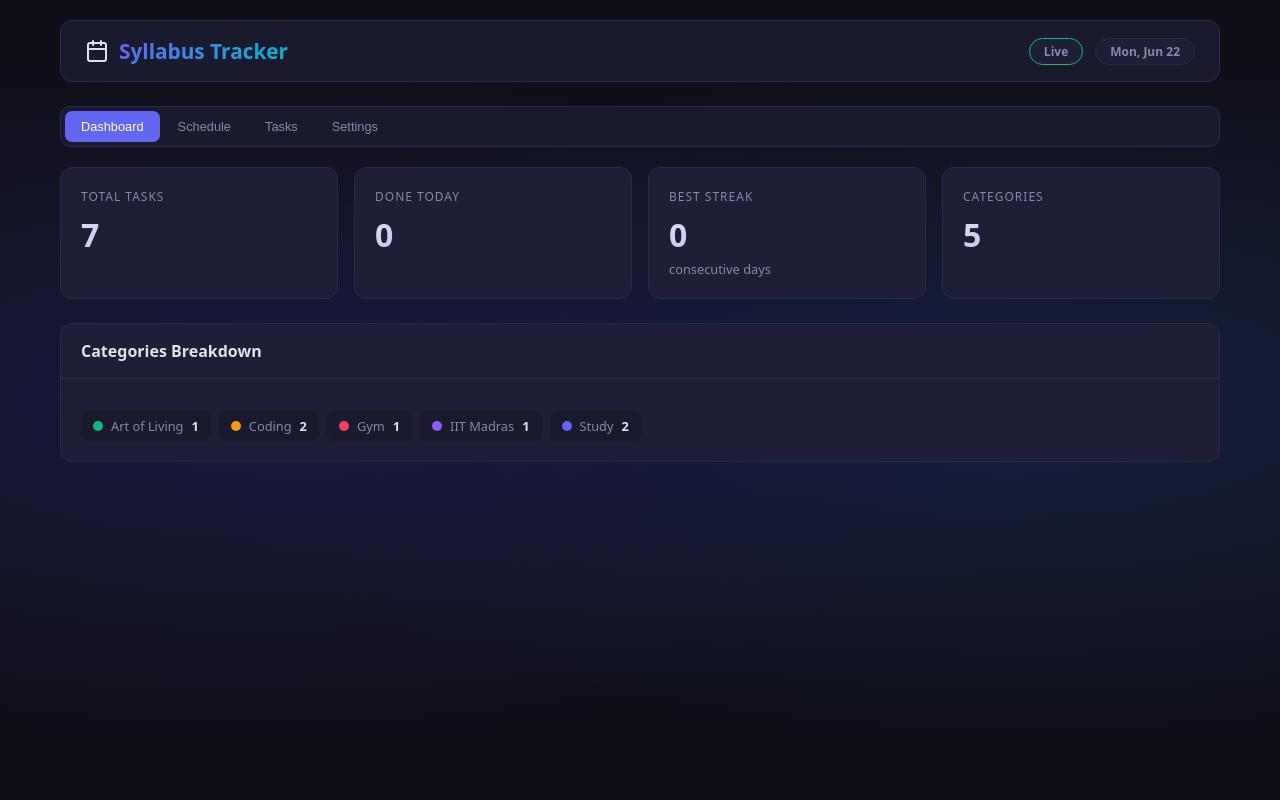
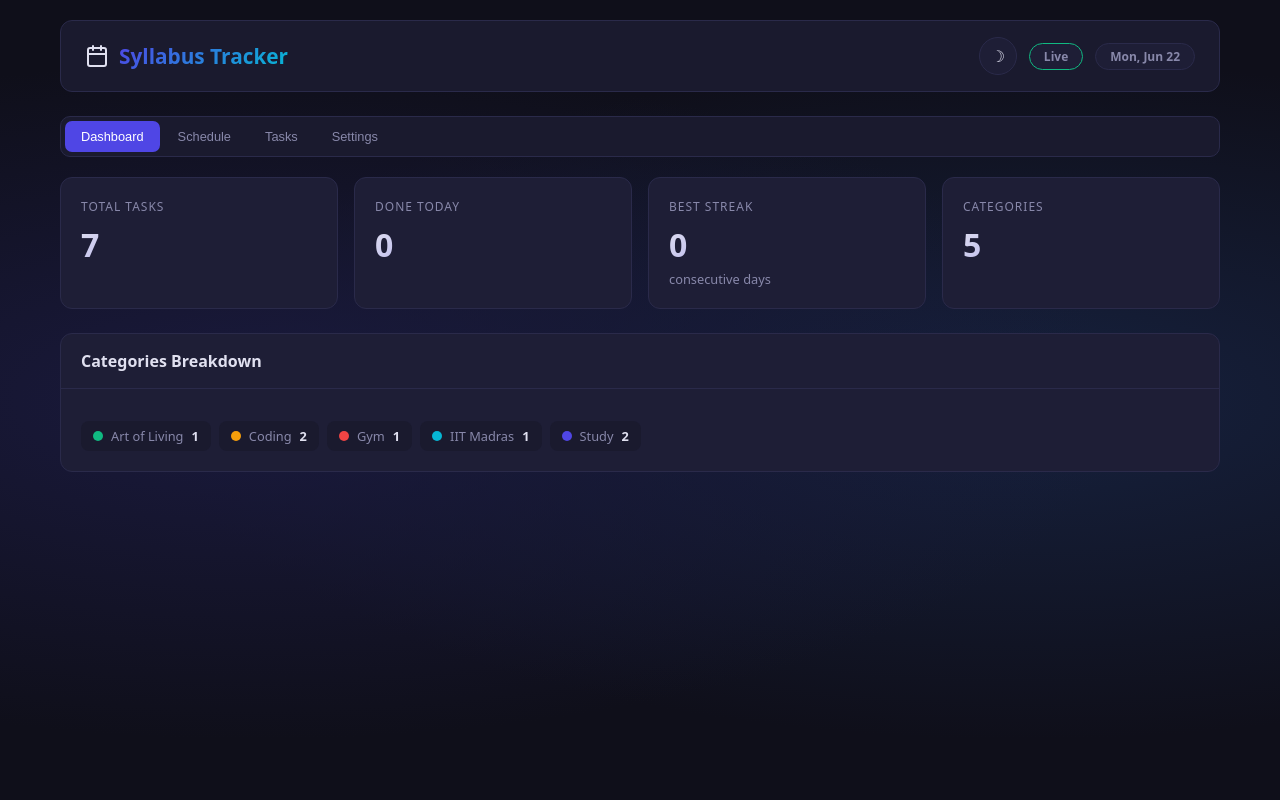
Before and after one commit to shivamcuj/Syllabus-Tracker, a Flask app: page / in a window 1280 px wide. Run offline with Flask 3, Linux system fonts and the light colour scheme.

Commit message:
fix: ui updated and toggle dark and light mode added

```diff
--- a/main.py
+++ b/main.py
@@ -11,14 +11,15 @@ DATA_FILE = "data.json"
 
 DEFAULT_DATA = {
     "tasks": [
-        {"id": 1, "category": "Study", "title": "Mathematics", "start": "08:00", "end": "10:00", "color": "#6366f1", "done_dates": [], "archived": False},
-        {"id": 2, "category": "Gym", "title": "Workout Session", "start": "06:00", "end": "07:30", "color": "#f43f5e", "done_dates": [], "archived": False},
+        {"id": 1, "category": "Study", "title": "Mathematics", "start": "08:00", "end": "10:00", "color": "#4f46e5", "done_dates": [], "archived": False},
+        {"id": 2, "category": "Gym", "title": "Workout Session", "start": "06:00", "end": "07:30", "color": "#ef4444", "done_dates": [], "archived": False},
         {"id": 3, "category": "Art of Living", "title": "Volunteer Work", "start": "17:00", "end": "19:00", "color": "#10b981", "done_dates": [], "archived": False},
         {"id": 4, "category": "Coding", "title": "DSA Practice", "start": "20:00", "end": "22:00", "color": "#f59e0b", "done_dates": [], "archived": False},
-        {"id": 5, "category": "IIT Madras", "title": "BS Data Science Lecture", "start": "14:00", "end": "16:00", "color": "#8b5cf6", "done_dates": [], "archived": False},
-        {"id": 6, "category": "Coding", "title": "Python Programming", "start": "10:30", "end": "12:00", "color": "#06b6d4", "done_dates": [], "archived": False},
-        {"id": 7, "category": "Study", "title": "Physics Revision", "start": "16:00", "end": "17:00", "color": "#ec4899", "done_dates": [], "archived": False},
+        {"id": 5, "category": "IIT Madras", "title": "BS Data Science Lecture", "start": "14:00", "end": "16:00", "color": "#06b6d4", "done_dates": [], "archived": False},
+        {"id": 6, "category": "Coding", "title": "Python Programming", "start": "10:30", "end": "12:00", "color": "#f59e0b", "done_dates": [], "archived": False},
+        {"id": 7, "category": "Study", "title": "Physics Revision", "start": "16:00", "end": "17:00", "color": "#4f46e5", "done_dates": [], "archived": False},
     ],
+    "theme": "dark",
     "wallpaper": "gradient_1",
     "custom_wallpaper": None,
     "next_id": 8
@@ -26,11 +27,11 @@ DEFAULT_DATA = {
 
 CATEGORIES = ["Study", "Gym", "Art of Living", "Coding", "IIT Madras", "Other"]
 CATEGORY_COLORS = {
-    "Study": "#6366f1",
-    "Gym": "#f43f5e",
+    "Study": "#4f46e5",
+    "Gym": "#ef4444",
     "Art of Living": "#10b981",
     "Coding": "#f59e0b",
-    "IIT Madras": "#8b5cf6",
+    "IIT Madras": "#06b6d4",
     "Other": "#64748b"
 }
 
@@ -134,14 +135,20 @@ def get_stats():
 @app.route("/api/wallpaper", methods=["GET"])
 def get_wallpaper():
     data = load_data()
-    return jsonify({"wallpaper": data.get("wallpaper", "gradient_1"), "custom": data.get("custom_wallpaper")})
+    return jsonify({
+        "wallpaper": data.get("wallpaper", "gradient_1"),
+        "custom": data.get("custom_wallpaper"),
+        "theme": data.get("theme", "dark")
+    })
 
 @app.route("/api/wallpaper", methods=["POST"])
 def set_wallpaper():
     data = load_data()
     body = request.json
-    data["wallpaper"] = body.get("wallpaper", "gradient_1")
-    data["custom_wallpaper"] = body.get("custom_wallpaper", None)
+    data["wallpaper"] = body.get("wallpaper", data.get("wallpaper", "gradient_1"))
+    data["custom_wallpaper"] = body.get("custom_wallpaper", data.get("custom_wallpaper"))
+    if "theme" in body:
+        data["theme"] = body["theme"]
     save_data(data)
     return jsonify({"success": True})
 
--- a/templates/index.html
+++ b/templates/index.html
@@ -6,8 +6,11 @@
 <title>Syllabus Tracker</title>
 <style>
 *,*::before,*::after{margin:0;padding:0;box-sizing:border-box}
-:root{--bg:#0f0f1a;--surface:#1a1a2e;--surface2:#16213e;--card:#1e1e36;--border:#2a2a4a;--text:#e0e0f0;--text2:#8888aa;--primary:#6366f1;--accent:#06b6d4;--radius:12px;--shadow:0 4px 24px rgba(0,0,0,.4)}
-body{font-family:system-ui,-apple-system,'Segoe UI',sans-serif;background:var(--bg);color:var(--text);min-height:100vh;background-image:radial-gradient(ellipse at 20% 50%,#1a1a3e 0%,transparent 60%),radial-gradient(ellipse at 80% 50%,#16213e 0%,transparent 60%)}
+:root{--bg:#0f0f1a;--surface:#1a1a2e;--surface2:#16213e;--card:#1e1e36;--border:#2a2a4a;--text:#e0e0f0;--text2:#8888aa;--primary:#4f46e5;--accent:#06b6d4;--radius:12px;--shadow:0 4px 24px rgba(0,0,0,.4);--bg-grad-1:#1a1a3e;--bg-grad-2:#16213e}
+:root.light{--bg:#f0f0f8;--surface:#ffffff;--surface2:#f4f4fb;--card:#ffffff;--border:#d0d0e0;--text:#1a1a2e;--text2:#6b6b8a;--primary:#4f46e5;--accent:#0891b2;--shadow:0 4px 24px rgba(0,0,0,.08);--bg-grad-1:#e0e0f0;--bg-grad-2:#d0d0ea}
+body{font-family:system-ui,-apple-system,'Segoe UI',sans-serif;background:var(--bg);color:var(--text);min-height:100vh;background-image:radial-gradient(ellipse at 20% 50%,var(--bg-grad-1) 0%,transparent 60%),radial-gradient(ellipse at 80% 50%,var(--bg-grad-2) 0%,transparent 60%)}
+.theme-toggle{width:38px;height:38px;border-radius:50%;border:1px solid var(--border);background:var(--card);color:var(--text);cursor:pointer;display:flex;align-items:center;justify-content:center;transition:all .2s;font-size:1rem}
+.theme-toggle:hover{background:var(--surface);border-color:var(--primary)}
 .app{max-width:1200px;margin:0 auto;padding:20px}
 header{display:flex;align-items:center;justify-content:space-between;padding:16px 24px;background:var(--surface);border-radius:var(--radius);border:1px solid var(--border);margin-bottom:24px;backdrop-filter:blur(10px)}
 header h1{font-size:1.3rem;display:flex;align-items:center;gap:10px}
@@ -112,6 +115,7 @@ header h1 span{background:linear-gradient(135deg,var(--primary),var(--accent));-
   <header>
     <h1><svg width="24" height="24" viewBox="0 0 24 24" fill="none" stroke="currentColor" stroke-width="2" stroke-linecap="round" stroke-linejoin="round"><rect x="3" y="4" width="18" height="18" rx="2" ry="2"/><line x1="16" y1="2" x2="16" y2="6"/><line x1="8" y1="2" x2="8" y2="6"/><line x1="3" y1="10" x2="21" y2="10"/></svg> <span>Syllabus Tracker</span></h1>
     <div class="header-actions">
+      <button class="theme-toggle" id="themeToggle" onclick="toggleTheme()" title="Toggle theme">&#9790;</button>
       <span class="mode-badge" id="modeBadge">Live</span>
       <span class="mode-badge" id="dateBadge"></span>
     </div>
@@ -209,7 +213,7 @@ header h1 span{background:linear-gradient(135deg,var(--primary),var(--accent));-
 
 <script>
 const API_BASE = '';
-let state = { tasks: [], categories: {}, colors: {}, wallpaper: 'gradient_1', customWallpaper: null, today: '' };
+let state = { tasks: [], categories: {}, colors: {}, wallpaper: 'gradient_1', customWallpaper: null, theme: 'dark', today: '' };
 let isOnline = true;
 let filterCategory = null;
 
@@ -224,7 +228,8 @@ async function loadData() {
       const wp = await getApi('/api/wallpaper');
       state.tasks = data.tasks; state.today = data.today;
       state.categories = cats.categories; state.colors = cats.colors;
-      state.wallpaper = wp.wallpaper; state.customWallpaper = wp.custom;
+      state.wallpaper = wp.wallpaper; state.customWallpaper = wp.custom; state.theme = wp.theme || 'dark';
+      applyTheme(state.theme);
       isOnline = true;
       document.getElementById('modeBadge').textContent = 'Live';
       document.getElementById('modeBadge').style.borderColor = '#10b981';
@@ -242,14 +247,16 @@ function loadLocal() {
     const d = JSON.parse(localStorage.getItem('syllabus_data')) || {};
     state.tasks = d.tasks || [];
     state.categories = d.categories || ['Study','Gym','Art of Living','Coding','IIT Madras','Other'];
-    state.colors = d.colors || {'Study':'#6366f1','Gym':'#f43f5e','Art of Living':'#10b981','Coding':'#f59e0b','IIT Madras':'#8b5cf6','Other':'#64748b'};
+    state.colors = d.colors || {'Study':'#4f46e5','Gym':'#ef4444','Art of Living':'#10b981','Coding':'#f59e0b','IIT Madras':'#06b6d4','Other':'#64748b'};
     state.wallpaper = d.wallpaper || 'gradient_1';
     state.customWallpaper = d.customWallpaper || null;
+    state.theme = d.theme || 'dark';
   } catch(e) {
     state.tasks = [];
     state.categories = ['Study','Gym','Art of Living','Coding','IIT Madras','Other'];
-    state.colors = {'Study':'#6366f1','Gym':'#f43f5e','Art of Living':'#10b981','Coding':'#f59e0b','IIT Madras':'#8b5cf6','Other':'#64748b'};
+    state.colors = {'Study':'#4f46e5','Gym':'#ef4444','Art of Living':'#10b981','Coding':'#f59e0b','IIT Madras':'#06b6d4','Other':'#64748b'};
   }
+  applyTheme(state.theme);
   state.today = new Date().toISOString().split('T')[0];
   saveLocal();
 }
@@ -258,9 +265,25 @@ function saveLocal() {
   if (!isOnline) {
     localStorage.setItem('syllabus_data', JSON.stringify({
       tasks: state.tasks, categories: state.categories, colors: state.colors,
-      wallpaper: state.wallpaper, customWallpaper: state.customWallpaper
+      wallpaper: state.wallpaper, customWallpaper: state.customWallpaper, theme: state.theme
     }));
   }
+}
+
+function applyTheme(theme) {
+  state.theme = theme;
+  document.documentElement.classList.toggle('light', theme === 'light');
+  document.getElementById('themeToggle').innerHTML = theme === 'light' ? '&#9790;' : '&#9789;';
+}
+
+function toggleTheme() {
+  const newTheme = state.theme === 'dark' ? 'light' : 'dark';
+  applyTheme(newTheme);
+  saveLocal();
+  if (isOnline && isFlaskMode()) {
+    getApi('/api/wallpaper', { method:'POST', headers:{'Content-Type':'application/json'}, body:JSON.stringify({theme:newTheme}) }).catch(()=>{});
+  }
+  showToast(newTheme === 'light' ? 'Light mode' : 'Dark mode', 'success');
 }
 
 function showToast(msg, type) {
```
